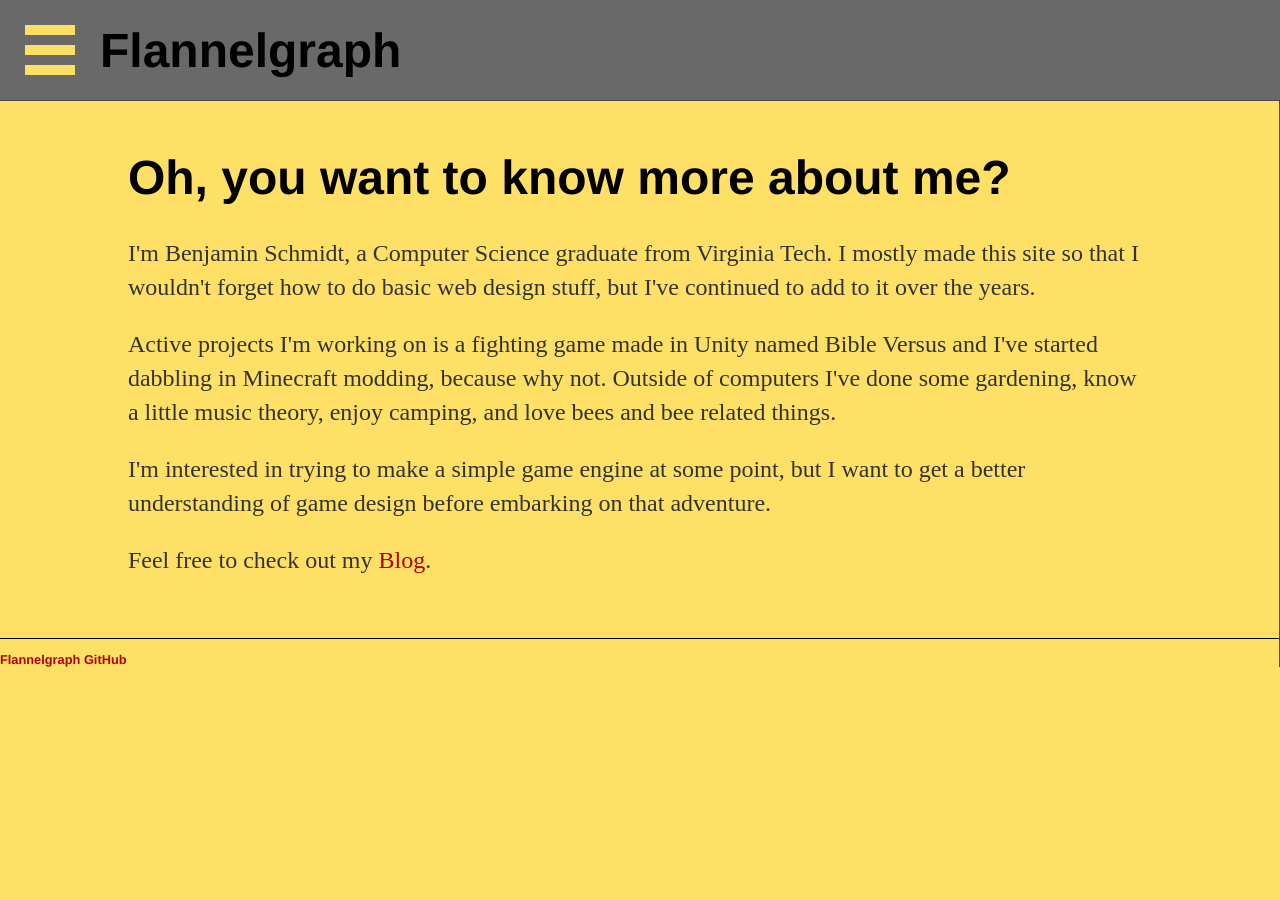
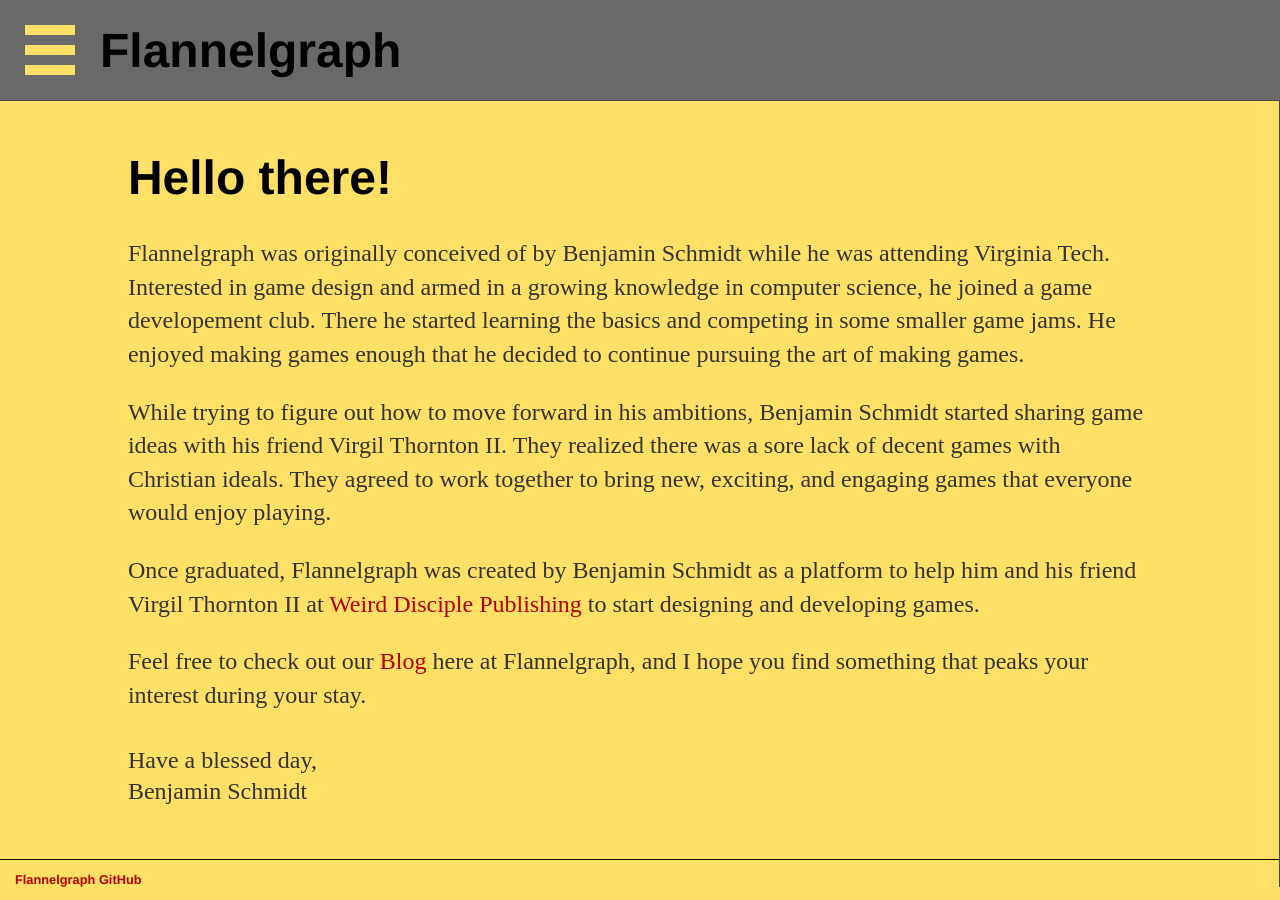
Before and after one commit to Flannelgraph/Flannelgraph.github.io, a Jekyll site: the page built from about/index.html, in a window 1280 px wide. Built offline with Jekyll 4.4.1, drawn with Linux system fonts in a browser that asks for light colours.

Commit message:
Better Hamburger Menu
Hamburger menu was updated, along with some minor styling across the site and also put something on the about page.

```diff
--- a/_layouts/default.html
+++ b/_layouts/default.html
@@ -9,7 +9,7 @@
                   <input type="checkbox" id="leave-input" class="not-burger-shower"/>
                   <input type="checkbox" id="hamburger-input" class="burger-shower"/>
 			<header class="page-header">
-				<h1 id="header-text">Flannelgraph</h1>
+				<h1 id="header-text"><a href="/">Flannelgraph</a></h1>
 			</header>
 			<label id="hamburger-menu" for="hamburger-input">
                   	<nav id="sidebar-menu">
--- a/about/index.html
+++ b/about/index.html
@@ -3,9 +3,11 @@
 title: About Flannelgraph
 ---
 <div class="blurb">
-	<h1>Oh, you want to know more about me?</h1> <! ;) >
-	<p>I'm Benjamin Schmidt, a Computer Science graduate from Virginia Tech. I mostly made this site so that I wouldn't forget how to do basic web design stuff, but I've continued to add to it over the years.</p>
-	<p>Active projects I'm working on is a fighting game made in Unity named Bible Versus and I've started dabbling in Minecraft modding, because why not. Outside of computers I've done some gardening, know a little music theory, enjoy camping, and love bees and bee related things.</p>
-	<p>I'm interested in trying to make a simple game engine at some point, but I want to get a better understanding of game design before embarking on that adventure.</p>
-	<p>Feel free to check out my <a href="/blog/">Blog</a>.</p>
+	<h1>Hello there!</h1> <! ;) >
+	<p>Flannelgraph was originally conceived of by Benjamin Schmidt while he was attending Virginia Tech. Interested in game design and armed in a growing knowledge in computer science, he joined a game developement club. There he started learning the basics and competing in some smaller game jams. He enjoyed making games enough that he decided to continue pursuing the art of making games.</p>
+	<p>While trying to figure out how to move forward in his ambitions, Benjamin Schmidt started sharing game ideas with his friend Virgil Thornton II. They realized there was a sore lack of decent games with Christian ideals. They agreed to work together to bring new, exciting, and engaging games that everyone would enjoy playing.</p>
+	<p>Once graduated, Flannelgraph was created by Benjamin Schmidt as a platform to help him and his friend Virgil Thornton II at <a href="https://weirddisciple.com/">Weird Disciple Publishing</a> to start designing and developing games.</p>
+	<p>Feel free to check out our <a href="/blog/">Blog</a> here at Flannelgraph, and I hope you find something that peaks your interest during your stay.</p>
+      <p id="sig-top">Have a blessed day,</p>
+      <p id="sig-bottom">Benjamin Schmidt</p>
 </div><!-- /.blurb -->
--- a/blog/index.html
+++ b/blog/index.html
@@ -1,6 +1,6 @@
 ---
 layout: default
-title: Benjamin Schmidt's Blog
+title: Flannelgraph DevBlog
 ---
 	<h1>{{ page.title }}</h1>
 	<ul class="posts">
--- a/css/main.css
+++ b/css/main.css
@@ -11,7 +11,7 @@
 }
 nav ul, footer ul {
     font-family:'Helvetica', 'Arial', 'Sans-Serif';
-    padding: 0px;
+    padding: 0px 15px;
     list-style: none;
     font-weight: bold;
 }
@@ -43,6 +43,15 @@
     line-height: 1.4em;
     color: #333;
 }
+
+#sig-top {
+    margin-top: 2em;
+    line-height: 0em;
+}
+#sig-bottom{
+    line-height: 0.6em;
+}
+
 footer {
     border-top: 1px solid;
     font-size: .8em;
@@ -71,6 +80,12 @@
 #header-text{
     margin-top: 23px;
     margin-left: 100px;
+}
+#header-text a {
+    color: black;
+}
+#header-text a:hover {
+  text-decoration: none;
 }
 
 #menu-header {
@@ -101,6 +116,20 @@
       #ffe066 80%, #ffe066 100%
     );
 }
+#hamburger-menu:hover {
+    cursor: pointer;
+    background: linear-gradient(
+      to bottom,
+      #b30000, #b30000 20%,
+      #696969 20%, #696969 40%,
+      #b30000 40%, #b30000 60%,
+      #696969 60%, #696969 80%,
+      #b30000 80%, #b30000 100%
+    );
+}
+#hamburger-menu nav:hover, #hamburger-menu div:hover {
+    cursor: default;
+}
 
 #hamburger-menu #sidebar-menu {
     visibilty: hidden;
@@ -111,7 +140,7 @@
     height: 100%;
     background-color: #ffe066;
     transition: 0.3s;
-    padding: 0px 10px;
+    padding: 0px 20px;
     box-sizing: border-box;
 }
 
@@ -126,7 +155,7 @@
 }
 
 #hamburger-menu a {
-  font-size: 2rem;
+  font-size: 2.5rem;
   text-decoration: none;
 }
 
```
Also changed, not shown: other parts of _layouts/default.html (+1 -1 lines).
